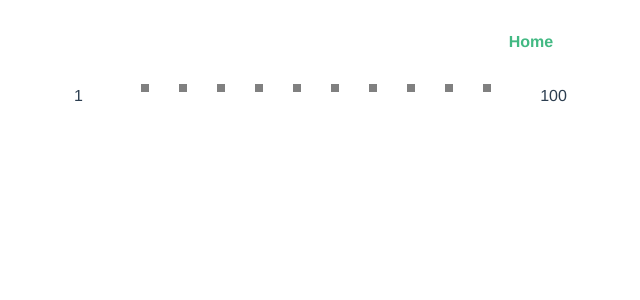
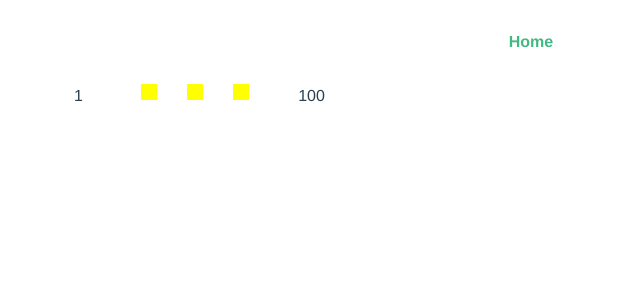
Before and after one commit to tarunjain3/Challenge-PersonLifespan, a Vue app: page / in a window 1280 px wide. Shown: the top 300 px of the page, without its empty margins (109-749 px from the left). Built offline with nearby package versions, Linux system fonts and the light colour scheme.

Commit message:
dynamicClass

```diff
--- a/src/components/HomePage.vue
+++ b/src/components/HomePage.vue
@@ -4,9 +4,15 @@
       <div class="col-lg-1">
         <p>1</p>
       </div>
-      <div v-for="index in 10" :key="index.id">
+      <div v-for="index in 3" :key="index.id">
+        <!-- v-if="objects[index - 1].age == 15" -->
         <div class="col-lg-1">
-          <div class="ageSpan-deact"></div>
+          <div
+            :class="{
+              'ageSpan-deact': !classChange,
+              'ageSpan-act': classChange,
+            }"
+          ></div>
         </div>
       </div>
       <div class="col-lg-1 mar">100</div>
@@ -22,6 +28,7 @@ export default {
   },
   data() {
     return {
+      classChange : true ,
       objects: [
         { name: "abc", age: 10 },
         { name: "def", age: 15 },
@@ -29,6 +36,12 @@ export default {
       ],
     };
   },
+   methods: {
+changetheClass(){
+  this.classChange = !this.classChange;
+}
+
+    }
 };
 </script>
 <style scoped>
@@ -38,6 +51,7 @@ export default {
   background-color: yellow;
 }
 .ageSpan-deact {
+  margin: 8px 4px 0px 4px;
   height: 8px;
   width: 8px;
   background-color: grey;
```
